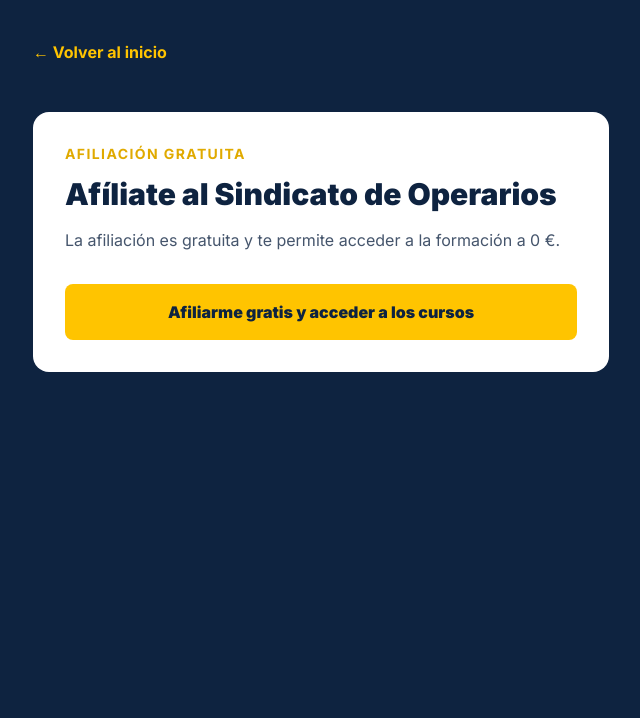
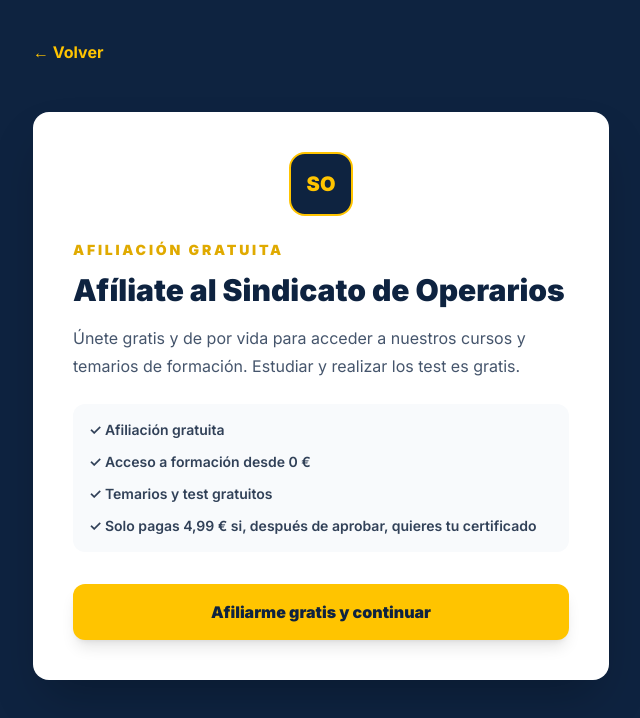
Before and after one commit to AROCA84/-sindicato-operarios, a Next.js app: page /afiliarse in a window 1280 px wide. Shown: the top 718 px of the page, without its empty margins (319-959 px from the left). Built offline with nearby package versions, Linux system fonts and the light colour scheme.

Commit message:
Mejorar afiliación gratuita y retorno al contenido

```diff
--- a/app/afiliarse/page.tsx
+++ b/app/afiliarse/page.tsx
@@ -1,33 +1,36 @@
 "use client";
 
+import { useSearchParams } from "next/navigation";
+
 export default function AfiliarsePage() {
+  const searchParams = useSearchParams();
+  const returnTo = searchParams.get("returnTo") || "/";
+
+  function join() {
+    window.localStorage.setItem("sdo-afiliado", "true");
+    window.localStorage.setItem("sdo-afiliacion-fecha", new Date().toISOString());
+    window.location.href = returnTo.startsWith("/") ? returnTo : "/";
+  }
+
   return (
     <main className="min-h-screen bg-navy px-6 py-10 text-white">
       <div className="mx-auto max-w-xl">
-        <a href="/" className="text-safety font-bold">← Volver al inicio</a>
-
-        <div className="mt-12 rounded-2xl bg-white p-8 text-navy">
-          <p className="text-sm font-bold uppercase tracking-widest text-safety-dark">
-            Afiliación gratuita
+        <a href={returnTo.startsWith("/") ? returnTo : "/"} className="text-safety font-bold">← Volver</a>
+        <div className="mt-12 rounded-2xl bg-white p-8 text-navy shadow-2xl sm:p-10">
+          <div className="mx-auto flex h-16 w-16 items-center justify-center rounded-2xl border-2 border-safety bg-navy text-xl font-black text-safety">SO</div>
+          <p className="mt-6 text-sm font-black uppercase tracking-[0.2em] text-safety-dark">Afiliación gratuita</p>
+          <h1 className="mt-3 text-3xl font-black">Afíliate al Sindicato de Operarios</h1>
+          <p className="mt-4 leading-7 text-slate-600">
+            Únete gratis y de por vida para acceder a nuestros cursos y temarios de formación. Estudiar y realizar los test es gratis.
           </p>
-
-          <h1 className="mt-3 text-3xl font-black">
-            Afíliate al Sindicato de Operarios
-          </h1>
-
-          <p className="mt-4 text-slate-600">
-            La afiliación es gratuita y te permite acceder a la formación a 0 €.
-          </p>
-
-          <button
-            type="button"
-            onClick={() => {
-              window.localStorage.setItem("sdo-afiliado", "true");
-              window.location.href = "/";
-            }}
-            className="mt-8 block w-full rounded-lg bg-safety px-6 py-4 text-center font-black text-navy"
-          >
-            Afiliarme gratis y acceder a los cursos
+          <div className="mt-6 space-y-3 rounded-xl bg-slate-50 p-4 text-sm font-semibold text-slate-700">
+            <p>✓ Afiliación gratuita</p>
+            <p>✓ Acceso a formación desde 0 €</p>
+            <p>✓ Temarios y test gratuitos</p>
+            <p>✓ Solo pagas 4,99 € si, después de aprobar, quieres tu certificado</p>
+          </div>
+          <button type="button" onClick={join} className="mt-8 block w-full rounded-xl bg-safety px-6 py-4 text-center font-black text-navy shadow-lg transition hover:bg-safety-dark">
+            Afiliarme gratis y continuar
           </button>
         </div>
       </div>
```
